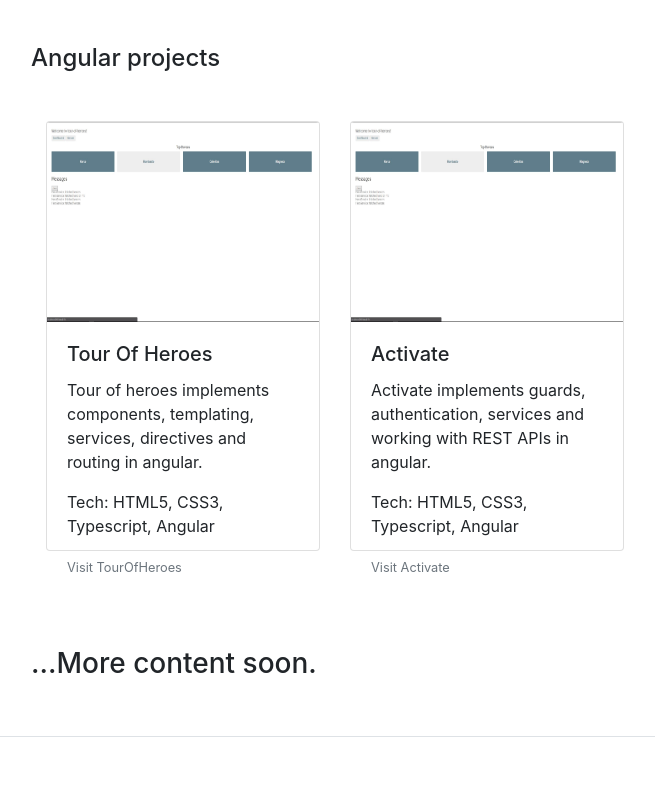
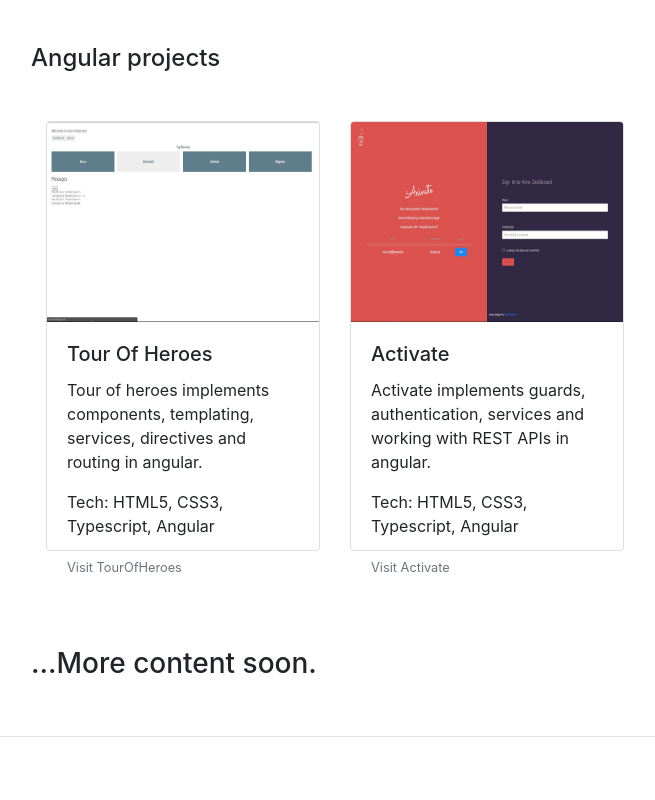
Before and after one commit to TheOluwafemi/TheOluwafemi.github.io, a website with bundled scripts: page index.html in a window 1280 px wide. Shown: the part 2520-3320 px from the top of the page, without its empty margins (289-944 px from the left). Built offline with nearby package versions, Linux system fonts and the light colour scheme; a web font is replaced by a local one.

Commit message:
new proj

```diff
--- a/index.html
+++ b/index.html
@@ -231,7 +231,7 @@
 
               <div class="col-sm col-lg-4 mb-5">
                 <div class="card">
-                  <a href="Activate/index.html" target="_blank"><img src="img/tour of heroes.JPG" class="card-img-top" alt="..."></a>
+                  <a href="Activate/index.html" target="_blank"><img src="img/Acticate.JPG" class="card-img-top" alt="..."></a>
                   <div class="card-body">
                     <h5 class="card-title">Activate</h5>
                     <p class="card-text">Activate implements guards, authentication, services and working with REST APIs in angular.</p>
```
Also changed, not shown: img/Acticate.JPG (added).
